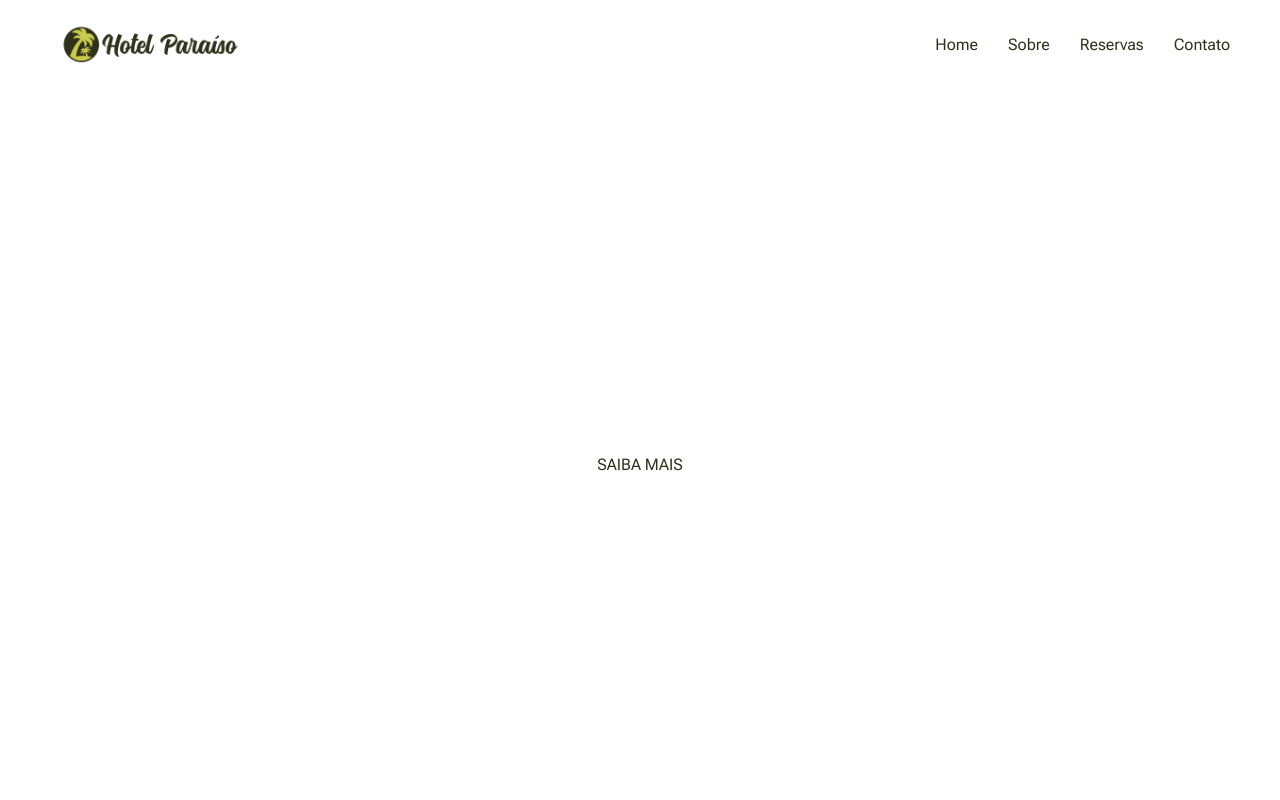
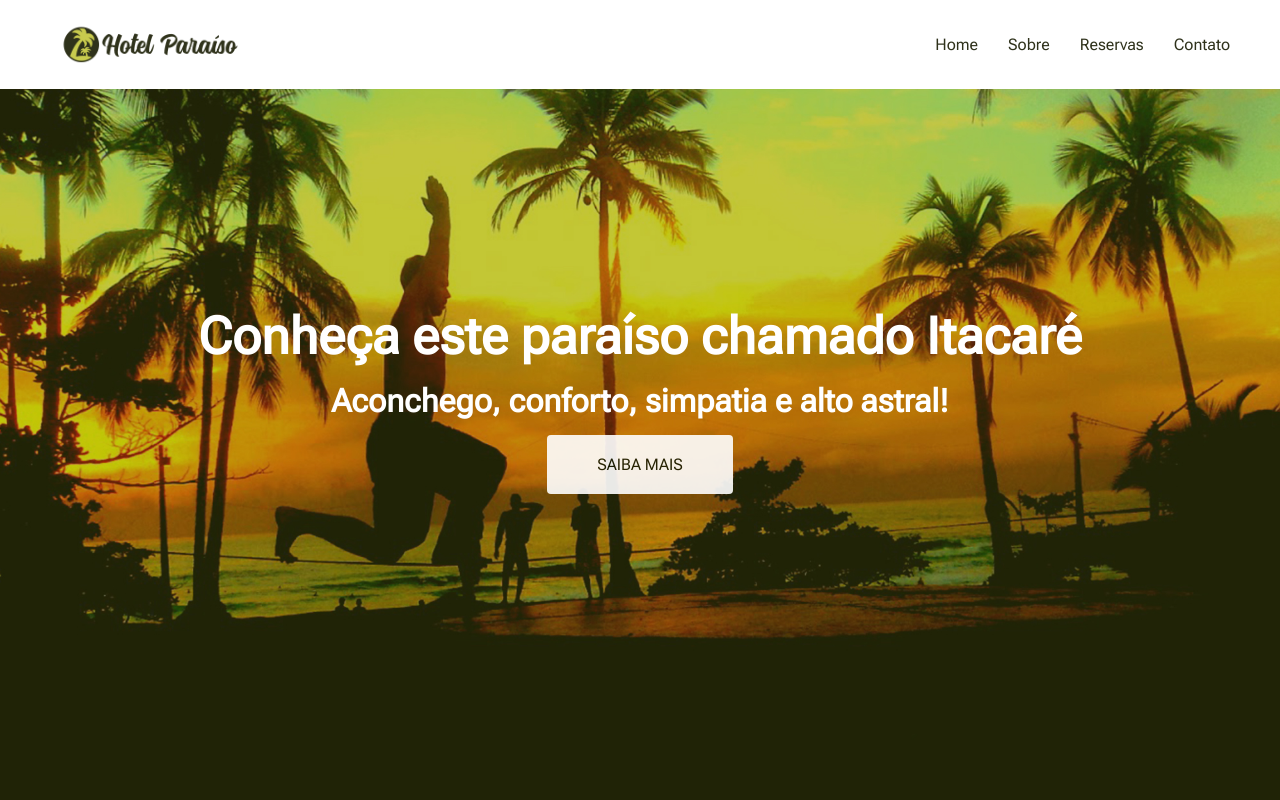
Before and after one commit to milafelixx/flexbox-study, a plain HTML site: page index.html in a window 1280 px wide. Shown: the top 800 px of the page. Drawn offline with Linux system fonts and the light colour scheme.

Commit message:
Update styles.css

```diff
--- a/styles.css
+++ b/styles.css
@@ -69,7 +69,7 @@ header li:last-child{
 
 /*hero*/
 .hero{
-    background-image: url(../flexbox-nodestudio/img/hero.jpg);
+    background-image: url(../img/hero.jpg);
     background-size: cover;
     min-height: 100vh;
     color: #fff;
```
